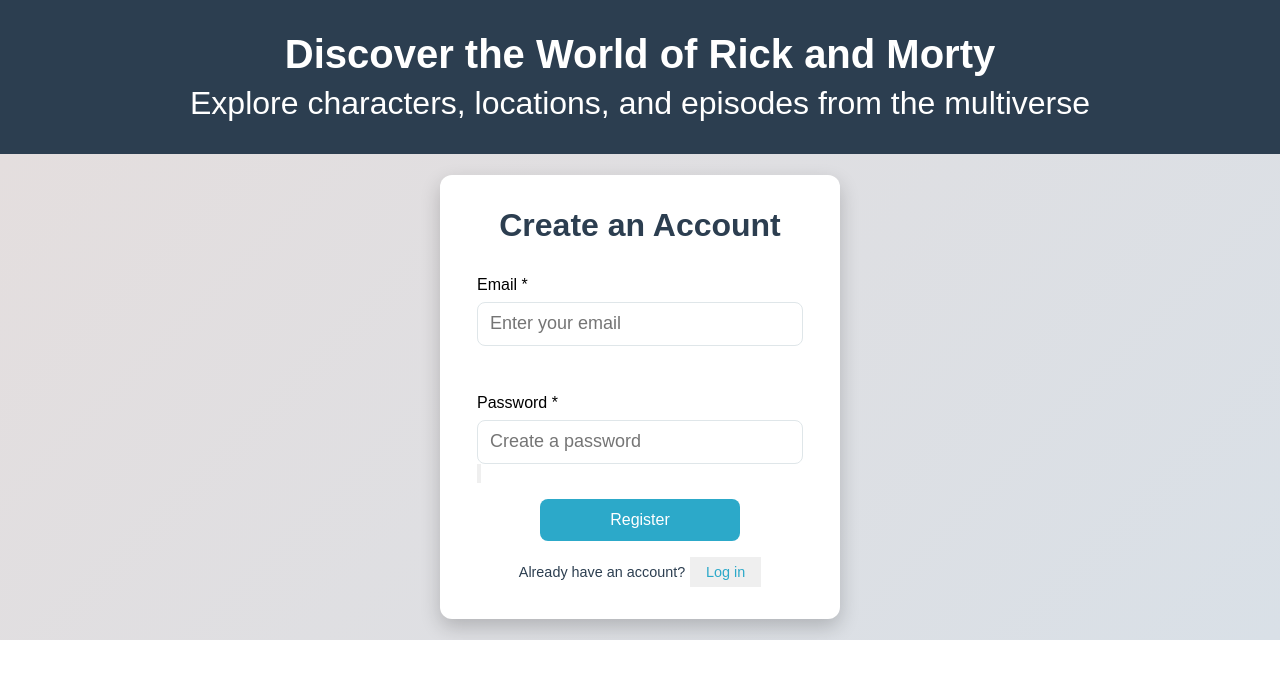
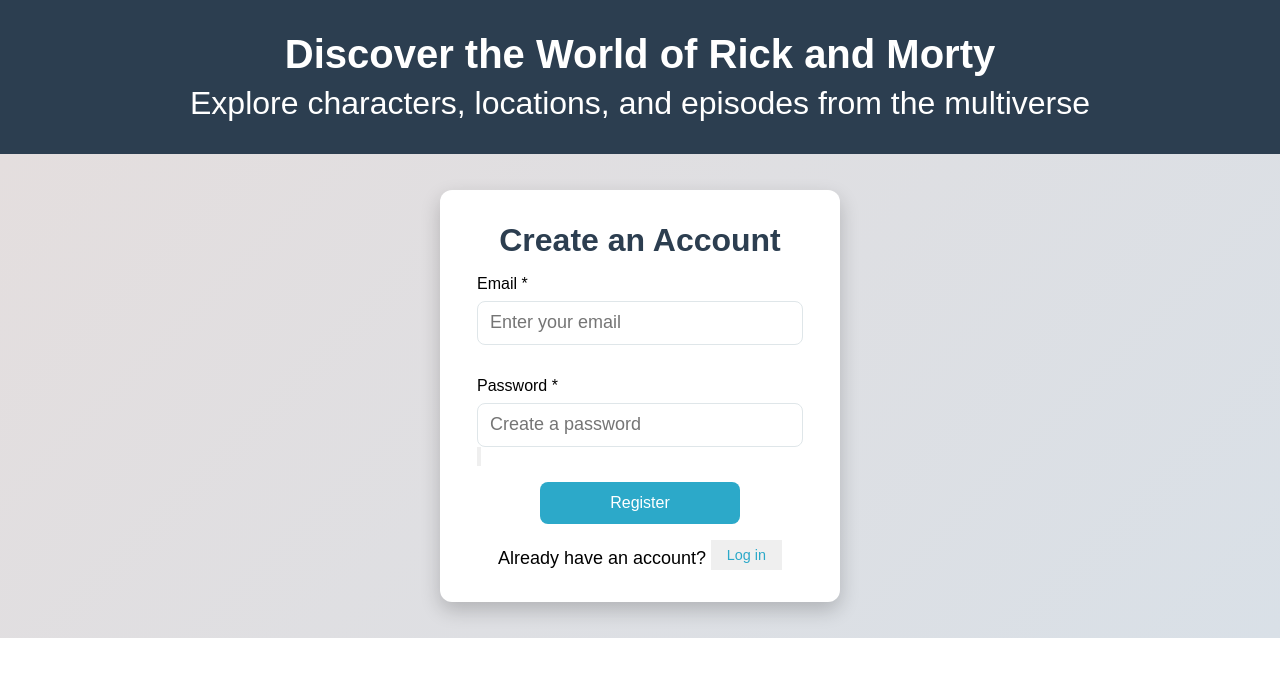
Before and after one commit to chunchusangeetha/interview-codebase-task, a React (Vite) app: page /signup in a window 1280 px wide. Shown: the top 678 px of the page. Built offline with nearby package versions, Linux system fonts and the light colour scheme.

Commit message:
input validations

```diff
--- a/src/pages/auth/ResourceList.tsx
+++ b/src/pages/auth/ResourceList.tsx
@@ -35,8 +35,8 @@ const ResourceList = () => {
   return (
 
     <Container size="lg" mt="md" className="resource-container">
-      <Group  justify="space-between"  mb="md" className="resource-header">
-        <Text size="xl" fw={700} className="resource-title" style={{ margin: "0 auto" }}>
+      <Group  className="resource-header">
+        <Text  className="resource-title" >
           Rick and Morty List
         </Text>
         <Button onClick={handleLogout} className="logout-button">
--- a/src/pages/auth/SignIn.tsx
+++ b/src/pages/auth/SignIn.tsx
@@ -11,21 +11,24 @@ import {
   Text,
 } from "@mantine/core";
 import { useStore } from "../../store/app.store";
-import "./auth.css"; // Import the shared CSS file
+import "./auth.css";
 
 const SignIn = () => {
   const [email, setEmail] = useState("");
   const [password, setPassword] = useState("");
+  const [errorMessage, setErrorMessage] = useState("");
   const login = useStore((state) => state.login);
   const navigate = useNavigate();
 
   const handleSubmit = (e: React.FormEvent) => {
     e.preventDefault();
+    setErrorMessage("");
+
     const savedUsers = JSON.parse(localStorage.getItem("users") || "[]");
     const user = savedUsers.find((u: any) => u.email === email);
 
     if (!user || user.password !== password) {
-      alert("Login Failed: Invalid credentials");
+      setErrorMessage("Invalid email or password.");
       return;
     }
 
@@ -36,9 +39,9 @@ const SignIn = () => {
   return (
     <div className="auth-container">
       <Container size="xs" className="auth-card-container">
-        <Card shadow="lg" padding="xl" radius="lg" withBorder className="auth-card">
+        <Card shadow="lg" className="auth-card">
           <Title order={2} mb="md" className="auth-title">
-          Login to your account
+            Login to your account
           </Title>
           <form onSubmit={handleSubmit}>
             <Stack gap="sm">
@@ -58,6 +61,11 @@ const SignIn = () => {
                 required
                 className="auth-input"
               />
+              {errorMessage && (
+                <Text size="sm" color="red" className="auth-error-text">
+                  {errorMessage}
+                </Text>
+              )}
               <Button type="submit" fullWidth className="auth-submit-button">
                 Sign In
               </Button>
--- a/src/pages/auth/SignUp.tsx
+++ b/src/pages/auth/SignUp.tsx
@@ -10,36 +10,56 @@ import {
   Text,
 } from "@mantine/core";
 import { useNavigate } from "react-router-dom";
-import "./auth.css"; // Import shared CSS for consistent styling
+import "./auth.css"; // Custom CSS if needed
 
 export default function SignUp() {
   const [email, setEmail] = useState("");
   const [password, setPassword] = useState("");
+  const [errorMessage, setErrorMessage] = useState("");
   const navigate = useNavigate();
 
   const isValidEmail = (email: string) => /\S+@\S+\.\S+/.test(email);
 
-  const handleSignup = () => {
-    if (!isValidEmail(email)) {
-      alert("Invalid Email: Enter a valid email address.");
+  const isValidPassword = (password: string) => {
+    const passwordRegex =
+      /^(?=.*[a-z])(?=.*[A-Z])(?=.*\d)(?=.*[@$!%*?&])[A-Za-z\d@$!%*?&]{8,}$/;
+    return passwordRegex.test(password);
+  };
+
+  const handleSignup = (e: React.FormEvent) => {
+    e.preventDefault();
+    setErrorMessage("");
+
+    const trimmedEmail = email.trim();
+    const trimmedPassword = password.trim();
+
+    if (!trimmedEmail || !trimmedPassword) {
+      setErrorMessage("All fields are required.");
       return;
     }
 
-    if (password.length < 4) {
-      alert("Weak Password: Password must be at least 4 characters.");
+    if (!isValidEmail(trimmedEmail)) {
+      setErrorMessage("Invalid Email: Enter a valid email address.");
+      return;
+    }
+
+    if (!isValidPassword(trimmedPassword)) {
+      setErrorMessage(
+        "Password must be at least 8 characters with uppercase, lowercase, number, and special character."
+      );
       return;
     }
 
     const users = JSON.parse(localStorage.getItem("users") || "[]");
-    const existing = users.find((u: any) => u.email === email);
+    const existing = users.find((u: any) => u.email === trimmedEmail);
 
     if (existing) {
-      alert("User Exists: Account already exists. Redirecting to login...");
+      setErrorMessage("User already exists. Redirecting to login...");
       setTimeout(() => navigate("/signin"), 1500);
       return;
     }
 
-    users.push({ email, password });
+    users.push({ email: trimmedEmail, password: trimmedPassword });
     localStorage.setItem("users", JSON.stringify(users));
     navigate("/resource");
   };
@@ -47,11 +67,11 @@ export default function SignUp() {
   return (
     <div className="auth-container">
       <Container size="xs" className="auth-card-container">
-        <Card shadow="lg" padding="xl" radius="lg" withBorder className="auth-card">
+        <Card shadow="lg" className="auth-card">
           <Title order={2} mb="md" className="auth-title">
             Create an Account
           </Title>
-          <form onSubmit={(e) => e.preventDefault()}>
+          <form onSubmit={handleSignup}>
             <Stack gap="sm">
               <TextInput
                 label="Email"
@@ -70,23 +90,23 @@ export default function SignUp() {
                 required
                 className="auth-input"
               />
-              <Button
-                onClick={handleSignup}
-                type="button"
-                fullWidth
-                className="auth-submit-button"
-              >
+              {errorMessage && (
+                <Text size="sm" mt="xs" className="auth-error-text" color="red">
+                  {errorMessage}
+                </Text>
+              )}
+              <Button type="submit" fullWidth className="auth-submit-button">
                 Register
               </Button>
             </Stack>
           </form>
-          <div className="auth-footer">
-            <Text size="sm" className="auth-footer-text">
-              Already have an account?
-            </Text>
+          <div className="auth-footer" style={{ marginTop: "1rem", textAlign: "center" }}>
+            <Text size="sm">Already have an account?</Text>
             <Button
               variant="outline"
               color="blue"
+              mt="sm"
+              fullWidth
               onClick={() => navigate("/signin")}
               className="auth-secondary-button"
             >
--- a/src/pages/auth/auth.css
+++ b/src/pages/auth/auth.css
@@ -4,27 +4,24 @@ body {
   font-family: 'Segoe UI', sans-serif;
   background-Color: "grey",
 }
-/* Full-page container */
 .auth-container {
   display: flex;
   justify-content: center;
   align-items: center;
   background: linear-gradient(135deg, rgb(228, 222, 222), #d9e0e7); /* Background gradient */
-  padding: 0; /* Remove extra padding */
-  margin: 0; /* Remove extra margin */
-  overflow: hidden; /* Prevent scrolling */
+  padding: 0;
+  margin: 0;
+  overflow: hidden;
   box-sizing: border-box;
 }
 
-/* Card container */
 .auth-card-container {
   max-width: 400px;
   width: 100%;
-  padding: 1rem; /* Add padding for smaller screens */
-  margin: 5px; /* Center the card */
+  padding: 1rem;
+  margin: 20px;
 }
 
-/* Card styling */
 .auth-card {
   background-color: #ffffff;
   border-radius: 12px;
@@ -32,7 +29,6 @@ body {
   padding: 2rem;
 }
 
-/* Title styling */
 .auth-title {
   color: #2c3e50;
   text-align: center;
@@ -40,12 +36,11 @@ body {
   margin-bottom: 1.5rem;
 }
 
-/* Input fields */
 .auth-input {
   display: flex;
   flex-direction: column;
   gap: 0.5rem;
-  margin-top: 2rem; /* Space between label and input */
+  margin-top: 1rem;
 }
 
 .auth-input input {
@@ -61,12 +56,11 @@ body {
   box-shadow: 0 0 5px rgba(116, 185, 255, 0.5);
 }
 
-/* Stack spacing */
 form .mantine-Stack-root {
   display: flex;
   flex-direction: column;
-  align-items: center; /* Center buttons horizontally */
-  gap: 1rem; /* Space between input fields and buttons */
+  align-items: center;
+  gap: 1rem;
 }
 
 /* Submit button */
@@ -80,45 +74,42 @@ form .mantine-Stack-root {
   transition: background-color 0.3s ease;
   border: none;
   text-align: center;
-  width: 200px; /* Make the button full width */
+  width: 200px;
 }
 
 .auth-submit-button:hover {
   background-color: #0e8de2;
 }
 
-/* Secondary button */
+
 .auth-secondary-button {
   padding: 0.5rem 1rem;
   font-size: 0.9rem;
   font-weight: bold;
   border:none;
   color: #2ca9c9;
-  line-height: 1; /* Ensure consistent vertical alignment */
+  line-height: 1;
 }
 
-/* Center text */
 .auth-card-container .mantine-Text-root {
   text-align: center;
   margin-top: 0.5rem;
 }
 
-/* Footer section for text and button alignment */
 .auth-footer {
   display: flex;
   justify-content: center;
-  gap: 0.3rem; /* Space between text and button */
-  margin-top: 1rem; /* Add some spacing from the previous element */
+  gap: 0.3rem;
+  margin-top: 1rem;
 }
 
 .auth-footer-text {
   font-size: 0.9rem;
   color: #2c3e50;
-  line-height: 1; /* Ensure consistent vertical alignment */
-  margin: 0; /* Remove any default margin */
+  line-height: 1;
+  margin: 0;
 }
 
-/* Center the loader and error messages */
 .loader {
   margin: 2rem auto;
   display: block;
@@ -130,7 +121,6 @@ form .mantine-Stack-root {
   color: red;
 }
 
-/* Table link styling */
 .table-link {
   text-decoration: none;
   color: #1e90ff;
@@ -140,21 +130,18 @@ form .mantine-Stack-root {
   text-decoration: underline;
 }
 
-/* Error text */
 .auth-error-text {
   text-align: center;
   margin-top: 2rem;
   color: red;
-  font-size: 1.2rem;
+  font-size: 1rem;
 }
 
-/* Loader */
 .auth-loader {
   margin: 2rem auto;
   display: block;
 }
 
-/* Resource container */
 .resource-container {
   padding: 1rem;
   background-color: #f9f9f9;
@@ -162,22 +149,20 @@ form .mantine-Stack-root {
   box-shadow: 0 4px 10px rgba(0, 0, 0, 0.1);
 }
 
-/* Resource header */
 .resource-header {
   display: flex;
-  justify-content: space-around; /* Space between the logout button and title */
-  align-items: center; /* Vertically align items */
-  padding: 0 1rem; /* Add some padding for spacing */
+  justify-content: space-around;
+  align-items: center;
+  padding: 0 1rem;
 
 }
 
-/* Resource title */
 .resource-title {
   font-size: 2rem;
   font-weight: bold;
   color: #2c3e50;
-  text-align: center; /* Center the title text */
-  flex-grow: 1; /* Allow the title to take up available space */
+  text-align: center;
+  flex-grow: 1;
 }
 
 
@@ -187,7 +172,7 @@ form .mantine-Stack-root {
   font-weight: bold;
   border: none;
   padding: 10px 20px;
-  margin: 0; /* Remove unnecessary margins */
+  margin: 0;
   transition: background-color 0.3s ease;
 }
 
@@ -195,7 +180,7 @@ form .mantine-Stack-root {
   background-color: #c0392b;
 }
 
-/* Resource table */
+
 .resource-table {
   width: 100%;
   border-collapse: collapse;
@@ -217,7 +202,6 @@ form .mantine-Stack-root {
   background-color: #ece6e6;
 }
 
-/* Resource link */
 .resource-link {
   text-decoration: none;
   color: #3498db;
@@ -229,28 +213,25 @@ form .mantine-Stack-root {
   color: #2980b9;
 }
 
-/* Resource Detail Container */
 .resource-detail-container {
   padding: 1rem;
-  background-color: #f4f6f8; /* Light background color for the container */
+  background-color: #f4f6f8;
   border-radius: 8px;
   box-shadow: 0 4px 10px rgba(0, 0, 0, 0.1);
 }
 
-/* Resource Detail Header */
 .resource-detail-header {
   display: flex;
-  justify-content: space-between; /* Space between title and logout button */
-  align-items: center; /* Vertically align items */
-  margin-bottom: 1rem; /* Add spacing below the header */
+  justify-content: space-between;
+  align-items: center;
+  margin-bottom: 1rem;
 }
 
-/* Resource Detail Title */
 .resource-detail-title {
   font-size: 2rem;
   font-weight: bold;
   color: #2c3e50;
-  text-align: center; /* Center the title text */
+  text-align: center;
   flex-grow: 1;
 }
 
@@ -259,15 +240,14 @@ form .mantine-Stack-root {
   margin: 0 auto;
   padding: 1rem ;
   display: flex;
-  flex-direction: row; /* Ensure image and details are side by side */
-  gap: 2rem; /* Add space between the image and details */
-  background-color: #ffffff; /* White background for the card */
+  flex-direction: row;
+  gap: 2rem;
+  background-color: #ffffff;
   border-radius: 12px;
   box-shadow: 0 8px 20px rgba(0, 0, 0, 0.2);
   align-items: center;
 }
 
-/* Resource Detail Image */
 .resource-detail-image {
   flex: 1;
   text-align: center;
@@ -275,20 +255,18 @@ form .mantine-Stack-root {
 
 .resource-detail-image img {
   border-radius: 8px;
-  max-width: 100%; /* Ensure the image fits within its container */
+  max-width: 100%;
   height: auto;
   object-fit: cover;
 }
 
-/* Resource Detail Info */
 .resource-detail-info {
   flex: 1;
   display: flex;
   flex-direction: column;
-  gap: 1rem; /* Add spacing between details */
+  gap: 1rem;
 }
 
-/* Resource Detail Name */
 .resource-detail-name {
   color: #2c3e50;
   font-size: 1.8rem;
@@ -296,17 +274,16 @@ form .mantine-Stack-root {
   margin-bottom: 1rem;
 }
 
-/* Back Button */
 .back-button {
   background-color: #6caad3;
   color: white;
   font-weight: bold;
   border: none;
   padding: 10px 20px;
-  margin-top: 1rem; /* Explicitly add spacing above the button */
+  margin-top: 1rem;
   margin-left: auto;
-  margin-right: auto;/* Add margin to center the button and create spacing */
-  display: block; /* Make the button a block element to center it */
+  margin-right: auto;
+  display: block;
   transition: background-color 0.3s ease;
 }
 
```
Also changed, not shown: src/pages/auth/ResourceDetail.tsx (+3 -9 lines).
